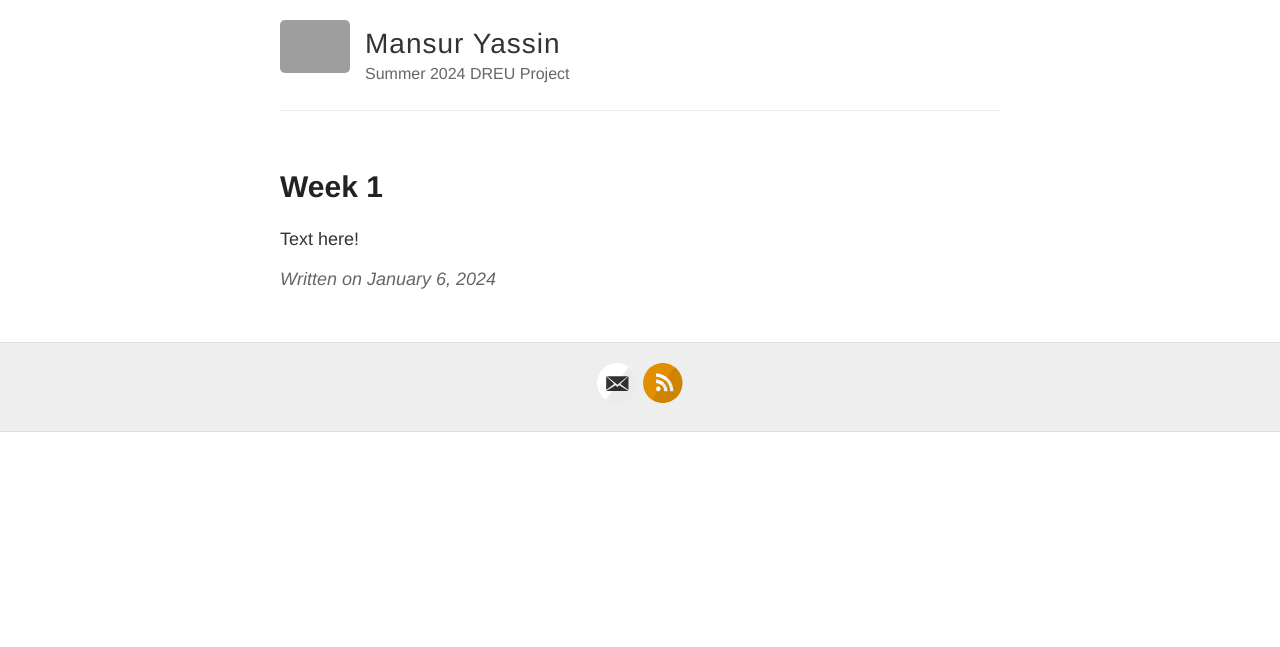
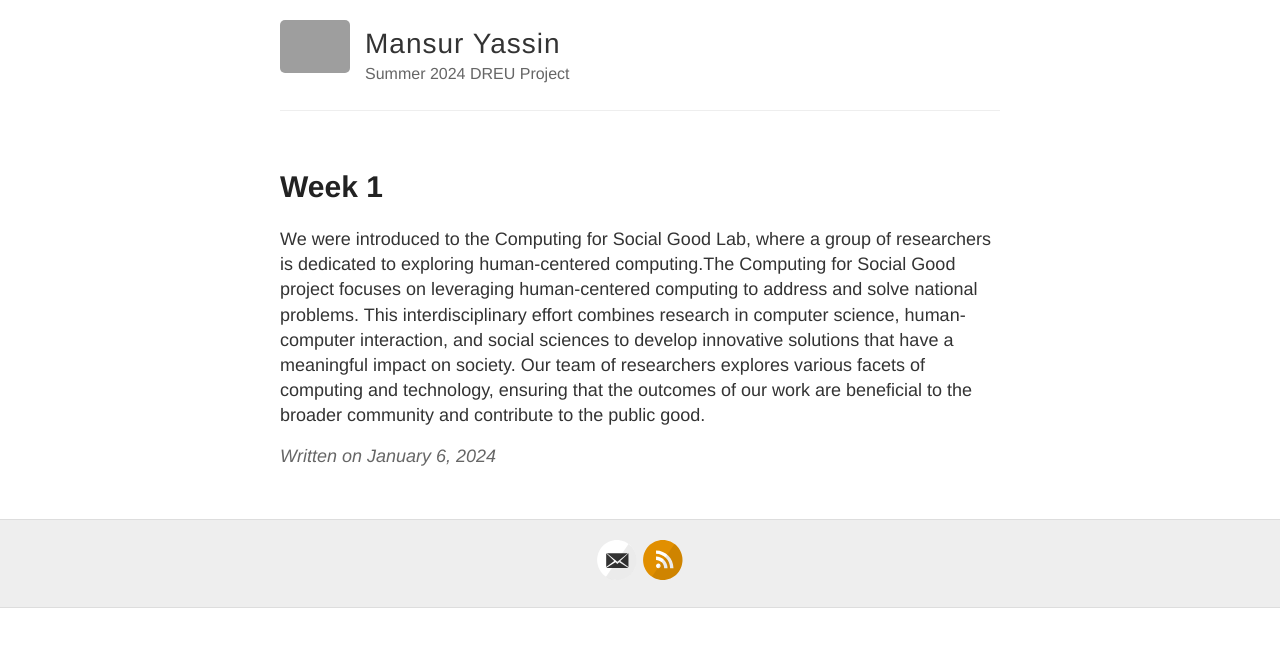
Before and after one commit to Mansur2001/Mansur2001, a Jekyll site: the page built from _posts/2024-01-06-week1.md, in a window 1280 px wide. Shown: the top 647 px of the page. Built offline with Jekyll 4.4.1, drawn with Linux system fonts in a browser that asks for light colours; grey boxes are pictures that could not be loaded.

Commit message:
Update 2024-06-07-week1.md

```diff
--- a/_posts/2024-01-06-week1.md
+++ b/_posts/2024-01-06-week1.md
@@ -3,4 +3,4 @@ layout: post
 title: Week 1
 ---
 
-Text here!
+We were introduced to the Computing for Social Good Lab, where a group of researchers is dedicated to exploring human-centered computing.The Computing for Social Good project focuses on leveraging human-centered computing to address and solve national problems. This interdisciplinary effort combines research in computer science, human-computer interaction, and social sciences to develop innovative solutions that have a meaningful impact on society. Our team of researchers explores various facets of computing and technology, ensuring that the outcomes of our work are beneficial to the broader community and contribute to the public good.
```
